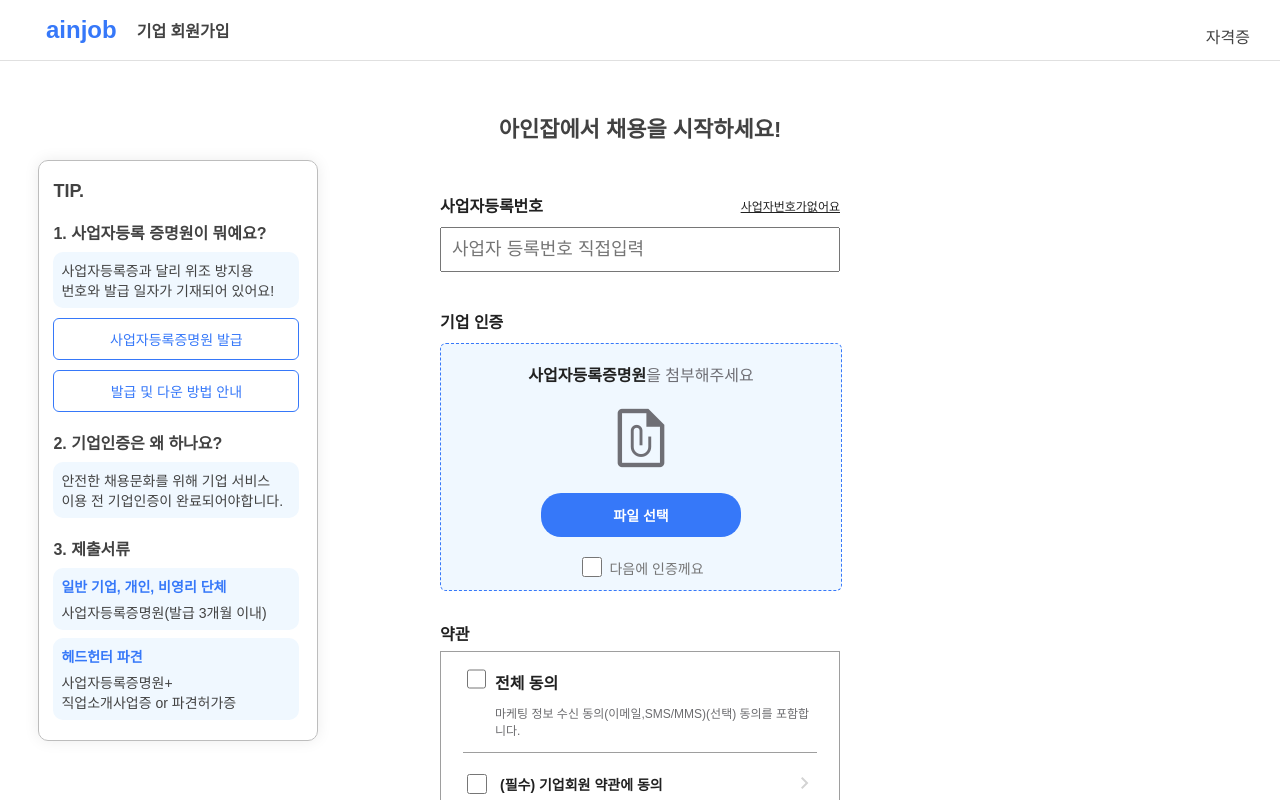
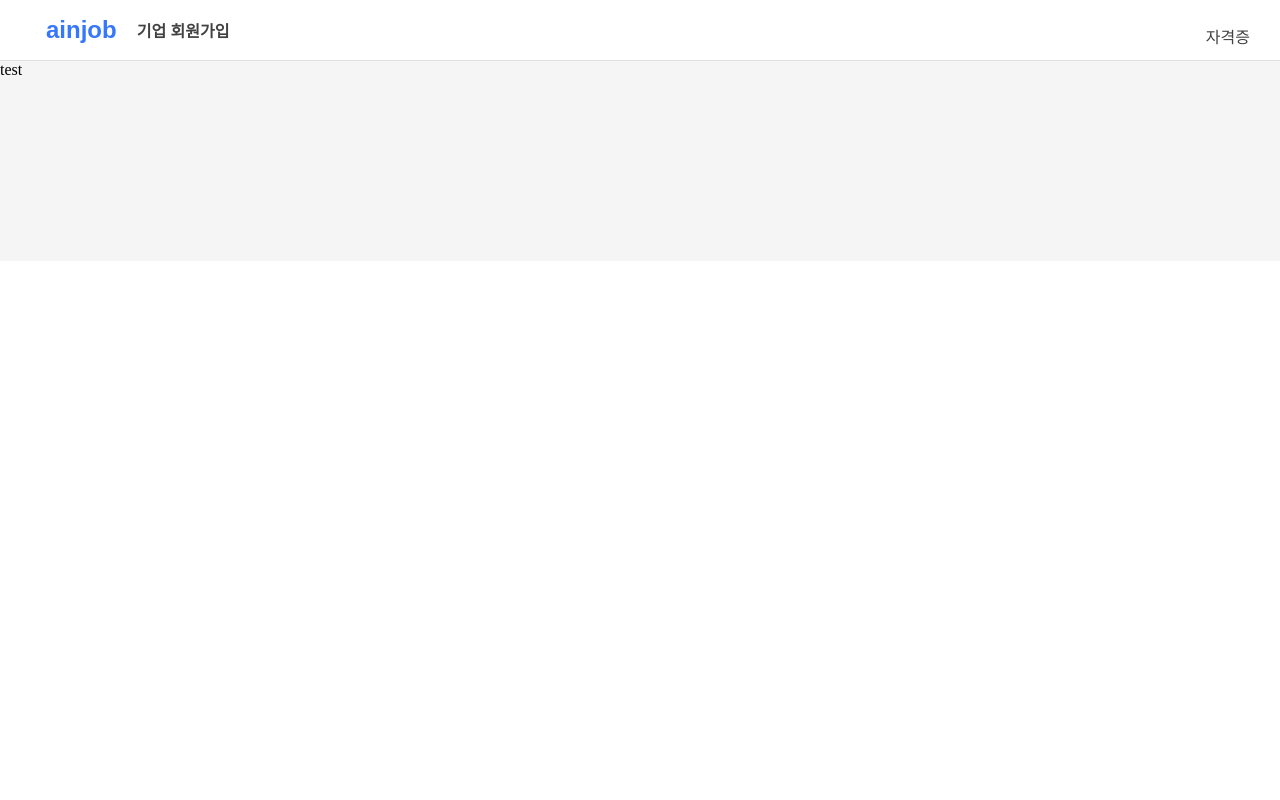
Before and after one commit to kanggongp/ts-world, a Next.js app: page / in a window 1280 px wide. Shown: the top 800 px of the page. Built offline with nearby package versions, Linux system fonts and the light colour scheme.

Commit message:
styled-component 세ㅅ팅

```diff
--- a/package.json
+++ b/package.json
@@ -13,6 +13,7 @@
     "@types/react": "18.2.39",
     "@types/react-dom": "18.2.17",
     "axios": "^1.6.7",
+    "babel-plugin-styled-components": "^2.1.4",
     "classnames": "^2.5.1",
     "eslint": "8.54.0",
     "eslint-config-next": "14.0.3",
@@ -20,6 +21,7 @@
     "react": "18.2.0",
     "react-dom": "18.2.0",
     "sass": "^1.69.5",
+    "styled-components": "^6.1.8",
     "typescript": "5.3.2"
   }
 }
--- /dev/null
+++ b/src/components/views/TestHome/TestHomeContainer.tsx
@@ -0,0 +1,15 @@
+import styled from 'styled-components';
+
+const HomeWrapper = styled.div`
+  width: 100%;
+  height: 200px;
+  display: flex;
+  flex-direction: column;
+  background-color: whitesmoke;
+`;
+
+const TestHomeContainer = () => {
+  return <HomeWrapper>test</HomeWrapper>;
+};
+
+export default TestHomeContainer;
--- a/src/pages/_document.tsx
+++ b/src/pages/_document.tsx
@@ -1,20 +1,94 @@
-import { Html, Head, Main, NextScript } from 'next/document';
+import Document, {
+  Html,
+  Head,
+  Main,
+  NextScript,
+  DocumentContext,
+  DocumentInitialProps,
+} from 'next/document';
+import { ServerStyleSheet } from 'styled-components';
 
+export default class MyDocument extends Document {
+  static async getInitialProps(
+    ctx: DocumentContext
+  ): Promise<DocumentInitialProps> {
+    const sheet = new ServerStyleSheet();
+    const originalRenderPage = ctx.renderPage;
+
+    try {
+      // sheet을 사용해 정의된 모든 스타일을 수집
+      ctx.renderPage = () =>
+        originalRenderPage({
+          enhanceApp: (App) => (props) =>
+            sheet.collectStyles(<App {...props} />),
+        });
+
+      // Documents의 initial props
+      const initialProps = await Document.getInitialProps(ctx);
+
+      // props와 styles를 반환
+      return {
+        ...initialProps,
+        styles: (
+          <>
+            {initialProps.styles}
+            {sheet.getStyleElement()}
+          </>
+        ),
+      };
+    } finally {
+      sheet.seal();
+    }
+  }
+
+  render() {
+    return (
+      <Html lang="en">
+        <Head>
+          <meta name="title" content="witch project"></meta>
+          <link
+            href="https://fonts.googleapis.com/css2?family=Noto+Sans+KR:wght@400;500;700;800;900&family=Poppins:wght@400;500;600;700;800;900&family=Roboto:wght@400;500;700&display=swap"
+            rel="stylesheet"
+            type="text/css"
+          />
+          <link
+            rel="stylesheet"
+            href="https://fonts.googleapis.com/css2?family=Material+Symbols+Outlined:opsz,wght,FILL,GRAD@20..48,100..700,0..1,-50..200"
+          />
+          <script
+            async
+            src="//t1.daumcdn.net/mapjsapi/bundle/postcode/prod/postcode.v2.js"
+          />
+        </Head>
+        <body>
+          <Main />
+          <NextScript />
+        </body>
+      </Html>
+    );
+  }
+}
+
+// 이전 Document
+/*
 export default function Document() {
   return (
     <Html lang="en">
       <Head>
         <meta name="title" content="witch project"></meta>
-          <link
-            href='https://fonts.googleapis.com/css2?family=Noto+Sans+KR:wght@400;500;700;800;900&family=Poppins:wght@400;500;600;700;800;900&family=Roboto:wght@400;500;700&display=swap'
-            rel='stylesheet'
-            type='text/css'
-          />
-          <link
-            rel="stylesheet"
-            href="https://fonts.googleapis.com/css2?family=Material+Symbols+Outlined:opsz,wght,FILL,GRAD@20..48,100..700,0..1,-50..200"
-          />
-        <script async src="//t1.daumcdn.net/mapjsapi/bundle/postcode/prod/postcode.v2.js"/>
+        <link
+          href="https://fonts.googleapis.com/css2?family=Noto+Sans+KR:wght@400;500;700;800;900&family=Poppins:wght@400;500;600;700;800;900&family=Roboto:wght@400;500;700&display=swap"
+          rel="stylesheet"
+          type="text/css"
+        />
+        <link
+          rel="stylesheet"
+          href="https://fonts.googleapis.com/css2?family=Material+Symbols+Outlined:opsz,wght,FILL,GRAD@20..48,100..700,0..1,-50..200"
+        />
+        <script
+          async
+          src="//t1.daumcdn.net/mapjsapi/bundle/postcode/prod/postcode.v2.js"
+        />
       </Head>
       <body>
         <Main />
@@ -23,3 +97,4 @@
     </Html>
   );
 }
+*/
--- a/src/pages/index.tsx
+++ b/src/pages/index.tsx
@@ -1,8 +1,13 @@
 import HomeContainer from '@/components/views/Home/HomeContainer';
+import TestHomeContainer from '@/components/views/TestHome/TestHomeContainer';
 import { GetServerSideProps } from 'next/types';
 
+// const Home = () => {
+//   return <HomeContainer />;
+// };
+
 const Home = () => {
-  return <HomeContainer />;
+  return <TestHomeContainer />;
 };
 
 export const getServerSideProps: GetServerSideProps = async (context) => {
```
Also changed, not shown: src/components/views/Home/HomeContainer.tsx (+5 -6 lines), .babelrc (added), 2 other files (tests, documents, lock files or other folders).
